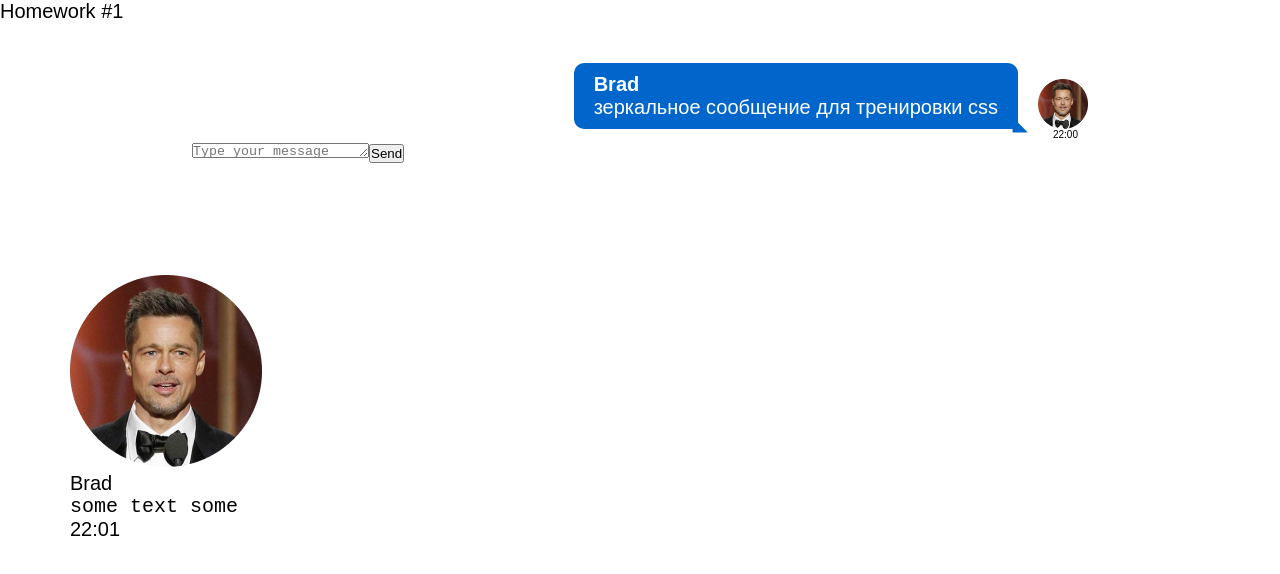
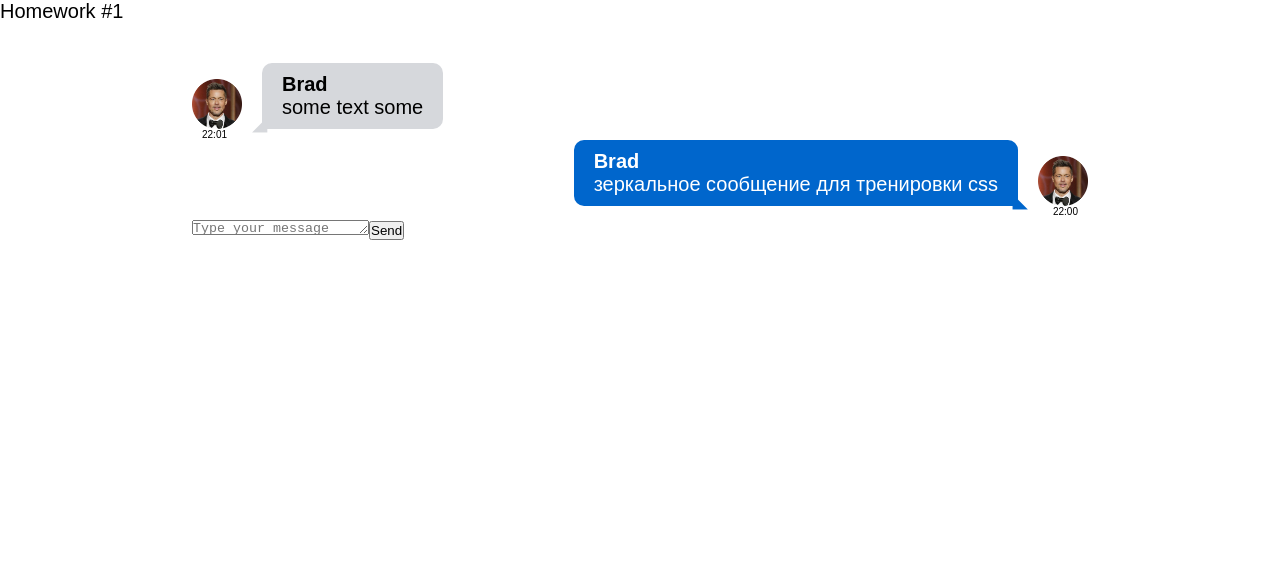
Before and after one commit to reegulus/HW_Ignat, a React (Create React App) app: page / in a window 1280 px wide. Shown: the top 574 px of the page. Built offline with nearby package versions, Linux system fonts and the light colour scheme.

Commit message:
Message.module.css

```diff
--- a/src/s2-homeworks/hw01/message/Message.module.css
+++ b/src/s2-homeworks/hw01/message/Message.module.css
@@ -1,36 +1,52 @@
 .message {
-    position: absolute;
-    width: 462px;
-    height: 77px;
-    left: 70px;
-    top: 275px;
 
 }
 
 .imageAndText {
+    display: flex;
+    align-items: end;
 
 }
 
 .imageAndText img {
 
+    height: 2.5em;
+    margin-right: 1em;
+
 }
 
 .text {
+    position: relative;
+    padding: .5em 1em;
+    background-color: #d6d8dc;
+    border-radius: 10px 10px 10px 0;
+    max-width: 50vw;
+
 
 }
 
 .text:after {
+    content: '◢';
+    position: absolute;
+    color: #d6d8dc;
+    left: -.5em;
+    bottom: -.32em;
+
 
 }
 
 .name {
-
+    font-weight: 600;
 }
 
 .messageText {
+    font-family: 'Montserrat', sans-serif;
+    white-space: pre-wrap;
 
 }
 
 .time {
+    font-size: .5em;
+    margin-left: 1em;
 
 }
```
